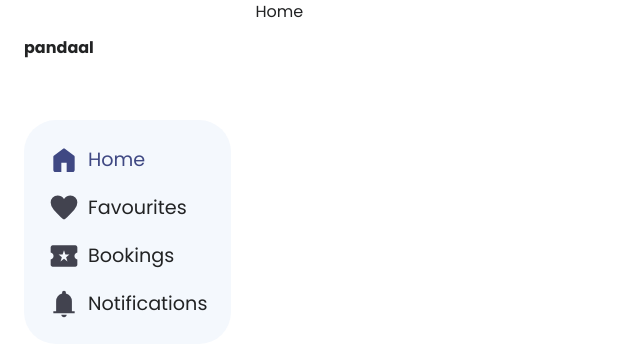
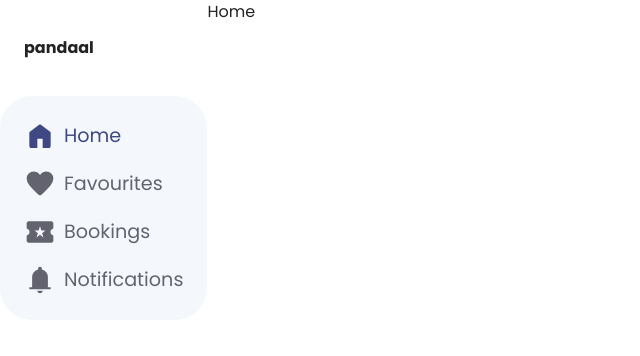
Before and after one commit to FlamingArch/pandaal, a Next.js app: page / in a window 1280 px wide. Shown: the top 356 px of the page, without its empty margins (0-640 px from the left). Built offline with nearby package versions, Linux system fonts and the light colour scheme.

Commit message:
Animate on Tab Change

```diff
--- a/styles/Tab.module.scss
+++ b/styles/Tab.module.scss
@@ -2,7 +2,6 @@
   display: flex;
   flex-direction: column;
   padding: 1rem;
-  margin: 1.5rem;
   border-radius: 2rem;
   background-color: rgba(var(--primary-sheet));
 
@@ -19,6 +18,7 @@
 }
 
 .item {
+  --inactive-color: #62636f;
   display: flex;
   flex-direction: row;
   padding: 0.5rem;
@@ -27,6 +27,11 @@
   background-color: none;
   cursor: pointer;
   font-size: 1.2rem;
+  color: var(--inactive-color);
+  transition: color 150ms ease-in, fill 200ms ease-in;
+  &:hover {
+    color: #505ba5;
+  }
   @media (prefers-color-scheme: dark) {
     color: white;
   }
@@ -38,8 +43,10 @@
 .icon {
   width: 2rem;
   height: 2rem;
+  transition: color 150ms ease-in, fill 200ms ease-in;
   path {
-    fill: #42434f;
+    fill: var(--inactive-color);
+    transition: color 150ms ease-in, fill 200ms ease-in;
     @media (prefers-color-scheme: dark) {
       fill: white;
     }
@@ -48,6 +55,7 @@
 
 .selected {
   color: rgb(var(--primary-color)) !important;
+  animation: onclick-x forwards 400ms ease-out;
   @media (prefers-color-scheme: dark) {
     color: rgb(var(--dark-primary-color)) !important;
   }
@@ -57,4 +65,37 @@
       fill: rgb(var(--dark-primary-color));
     }
   }
+  @media screen and (max-width: 666px) {
+    animation: onclick-y forwards 400ms ease-out;
+  }
 }
+
+@keyframes onclick-x {
+  0% {
+    translate: 0px;
+  }
+  25% {
+    translate: 0.5rem;
+  }
+  75% {
+    translate: 0.5rem;
+  }
+  100% {
+    translate: 0px;
+  }
+}
+
+@keyframes onclick-y {
+  0% {
+    translate: 0px 0px;
+  }
+  25% {
+    translate: 0px -0.5rem;
+  }
+  75% {
+    translate: 0px -0.5rem;
+  }
+  100% {
+    translate: 0px;
+  }
+}
```
